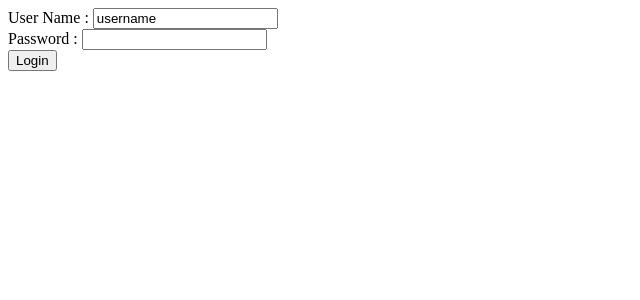
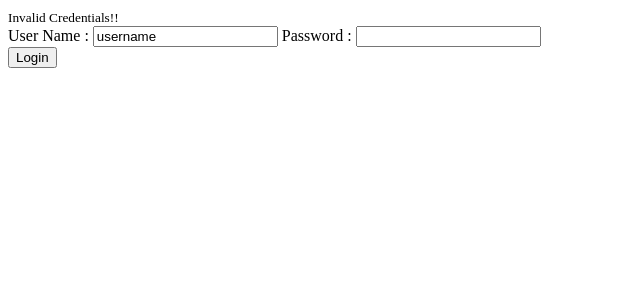
Before and after one commit to nitinkc/ToDoApp-Angular8, an Angular app: page / in a window 1280 px wide. Both pictures are taken after a click on the button "Login". Shown: the top 300 px of the page, without its empty margins (0-640 px from the left). Built offline with nearby package versions, Linux system fonts and the light colour scheme.

Commit message:
*ngIf implemented

```diff
--- a/src/app/app.module.ts
+++ b/src/app/app.module.ts
@@ -1,6 +1,6 @@
 import { BrowserModule } from '@angular/platform-browser';
 import { NgModule } from '@angular/core';
-import { NgModule, FormsModule } from '@angular/forms';
+import { FormsModule } from '@angular/forms';
 
 
 import { AppRoutingModule } from './app-routing.module';
--- a/src/app/login/login.component.html
+++ b/src/app/login/login.component.html
@@ -1,5 +1,9 @@
+<div>
+    <small *ngIf='invalidLogin'>{{errorMessage}}</small>
+</div>
+
 <label> User Name : </label> <input type="text" name="username" [(ngModel)]="username">
-<br>
 <label> Password : </label> <input type="text" name="password" value="{{password}}">
-<br>
-<button (click) = handleLogin()>Login</button>
+<div>
+    <button (click) = handleLogin()>Login</button>
+</div>
--- a/src/app/login/login.component.ts
+++ b/src/app/login/login.component.ts
@@ -10,12 +10,16 @@
   //Hardcoded values
   username = 'username'
   password = ''
+  errorMessage = "Invalid Credentials!!"
+  invalidLogin = false;
   constructor() { }
 
   ngOnInit() {
   }
 
   handleLogin(){
-    alert(this.username);
+    if (this.username === 'username' && this.password == ''){
+      this.invalidLogin = true;
+    }
   }
 }
```
Also changed, not shown: src/app/app.component.ts (line endings or trailing spaces), 1 other file (tests, documents, lock files or other folders).
